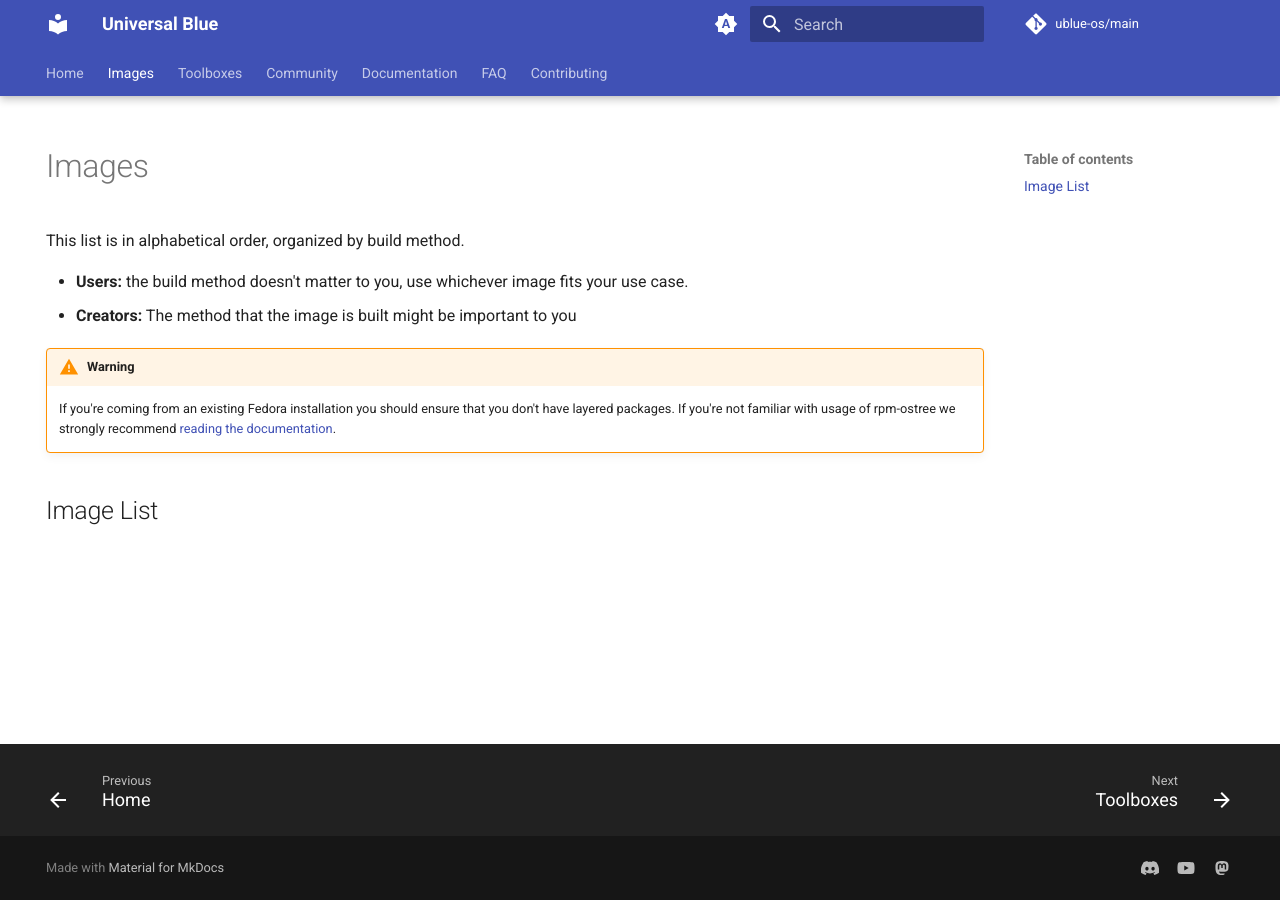
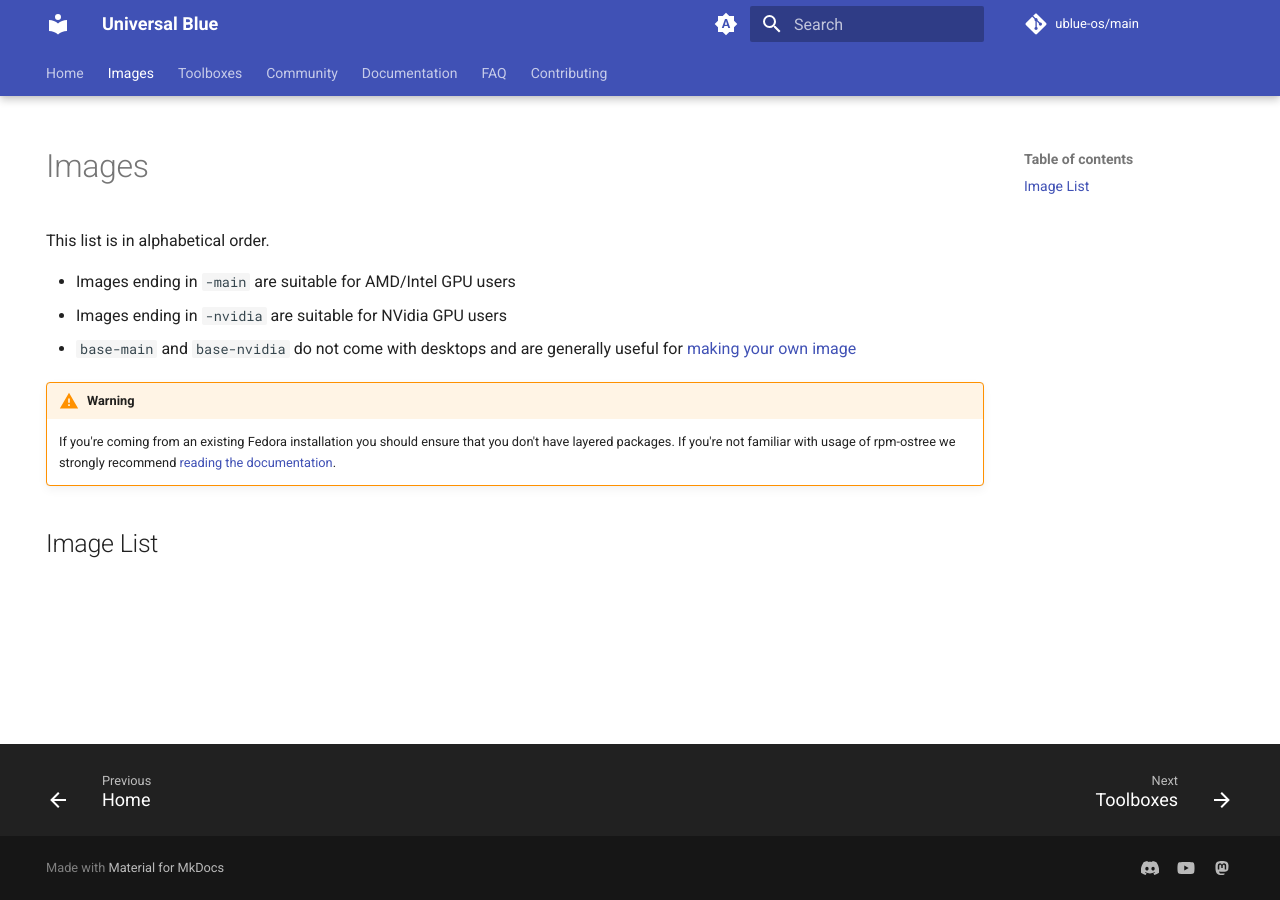
Before and after one commit to ublue-os/website, an MkDocs documentation site: the page built from docs/images.md, in a window 1280 px wide. Built offline with MkDocs 1.6.1 and Material for MkDocs 9.7.7, drawn with Linux system fonts in a browser that asks for light colours; comment, search, counter and statistics services are not loaded.

Commit message:
docs: update top of the image page

```diff
--- a/docs/images.md
+++ b/docs/images.md
@@ -3,10 +3,11 @@ hide:
   - navigation
 ---
 
-This list is in alphabetical order, organized by build method.
+This list is in alphabetical order.
 
-- **Users:** the build method doesn't matter to you, use whichever image fits your use case.
-- **Creators:** The method that the image is built might be important to you
+- Images ending in `-main` are suitable for AMD/Intel GPU users
+- Images ending in `-nvidia` are suitable for NVidia GPU users
+- `base-main` and `base-nvidia` do not come with desktops and are generally useful for [making your own image](/making-your-own)
 
 !!! warning
 
```
